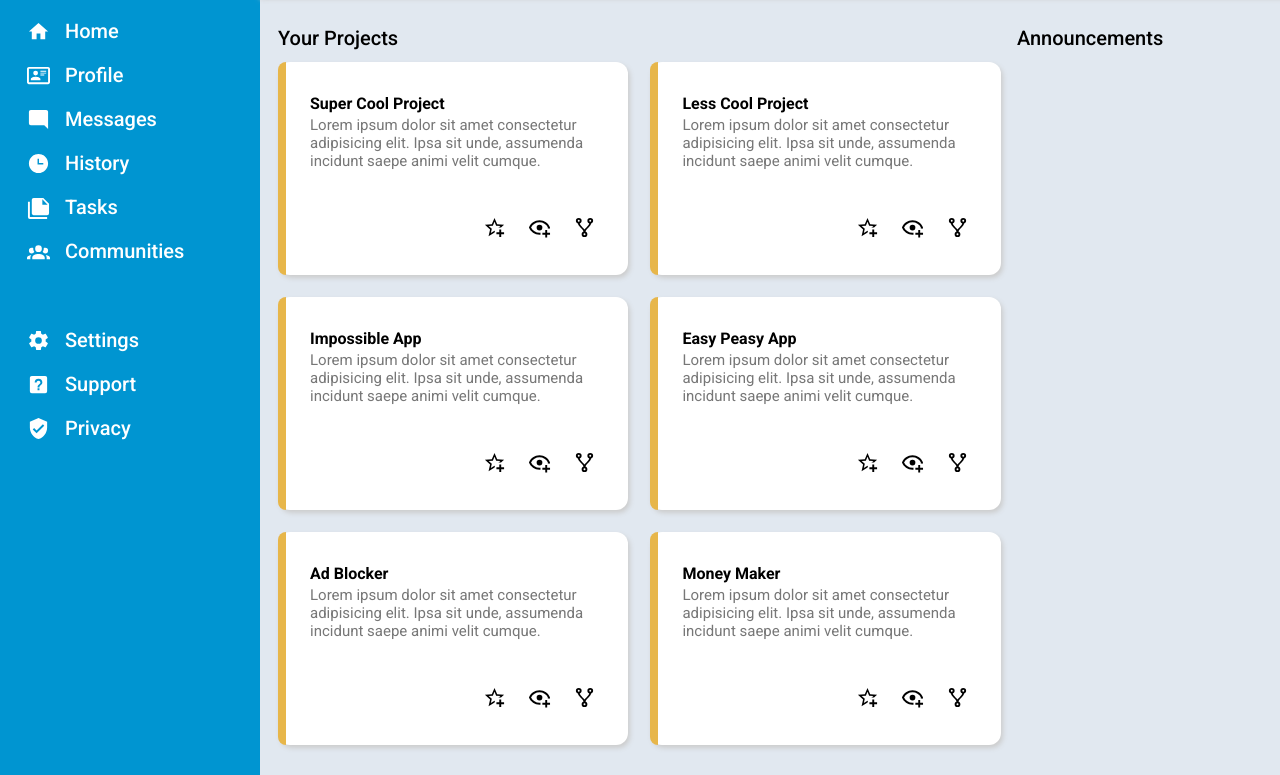
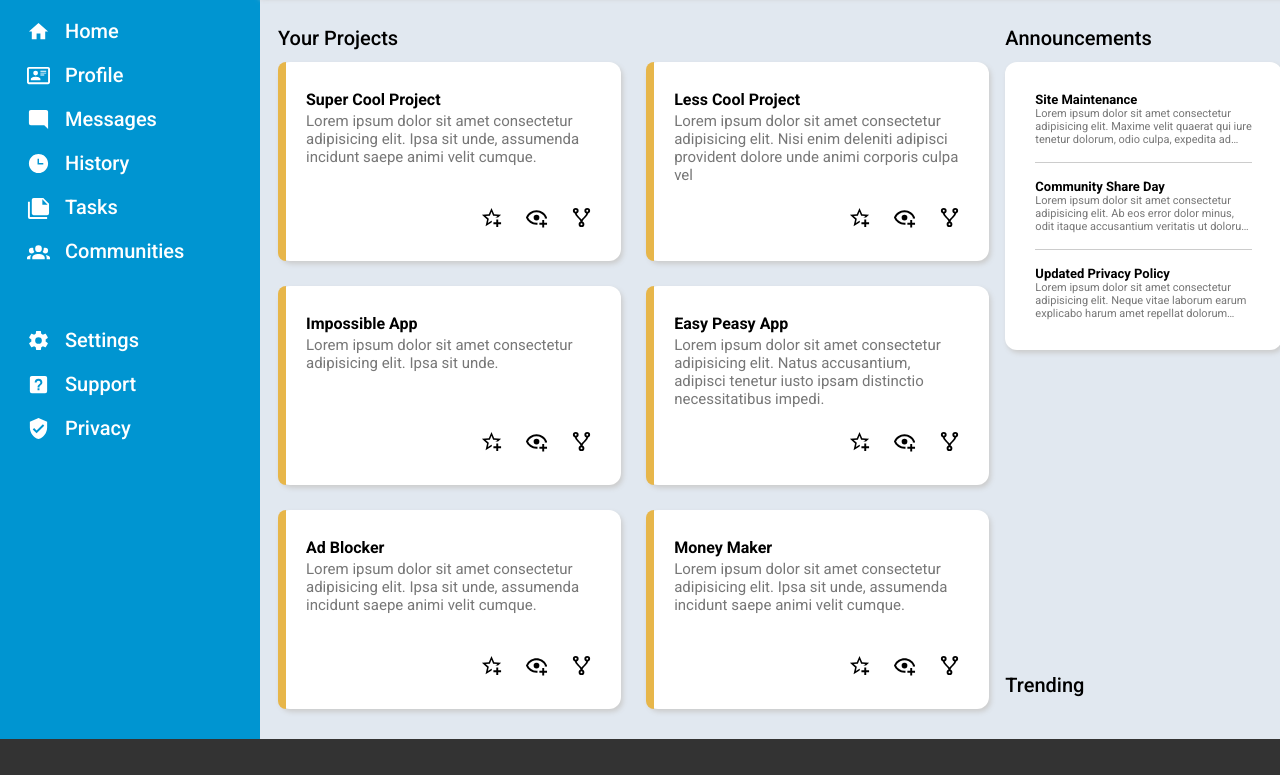
Before and after one commit to zimwick/admin-dashboard, a plain HTML site: page index.html in a window 1280 px wide. Shown: the part 100-875 px from the top of the page. After the commit the page ends 839 px from the top, so only its background shows below. Drawn offline with Linux system fonts and the light colour scheme.

Commit message:
Fix layout but
fixed a bug that was causing layout issues.

```diff
--- a/index.html
+++ b/index.html
@@ -212,6 +212,7 @@
         </div>
       </nav>
       <main>
+        <div class="main-inner-container">
           <div class="projects-container">
             <h3 class="project-header">Your Projects</h3>
             <div class="cards-container">
@@ -219,8 +220,8 @@
                 <div class="card-text-container">
                   <h4 class="card-header">Super Cool Project</h4>
                   <p class="card-text">
-                  Lorem ipsum dolor sit amet consectetur adipisicing elit. Ipsa
-                  sit unde, assumenda incidunt saepe animi velit cumque.
+                    Lorem ipsum dolor sit amet consectetur adipisicing elit.
+                    Ipsa sit unde, assumenda incidunt saepe animi velit cumque.
                   </p>
                 </div>
                 <div class="card-icons-container">
@@ -254,8 +255,9 @@
                 <div class="card-text-container">
                   <h4 class="card-header">Less Cool Project</h4>
                   <p class="card-text">
-                  Lorem ipsum dolor sit amet consectetur adipisicing elit. Ipsa
-                  sit unde, assumenda incidunt saepe animi velit cumque.
+                    Lorem ipsum dolor sit amet consectetur adipisicing elit.
+                    Nisi enim deleniti adipisci provident dolore unde animi
+                    corporis culpa vel
                   </p>
                 </div>
                 <div class="card-icons-container">
@@ -289,8 +291,8 @@
                 <div class="card-text-container">
                   <h4 class="card-header">Impossible App</h4>
                   <p class="card-text">
-                  Lorem ipsum dolor sit amet consectetur adipisicing elit. Ipsa
-                  sit unde, assumenda incidunt saepe animi velit cumque.
+                    Lorem ipsum dolor sit amet consectetur adipisicing elit.
+                    Ipsa sit unde.
                   </p>
                 </div>
                 <div class="card-icons-container">
@@ -324,8 +326,9 @@
                 <div class="card-text-container">
                   <h4 class="card-header">Easy Peasy App</h4>
                   <p class="card-text">
-                  Lorem ipsum dolor sit amet consectetur adipisicing elit. Ipsa
-                  sit unde, assumenda incidunt saepe animi velit cumque.
+                    Lorem ipsum dolor sit amet consectetur adipisicing elit.
+                    Natus accusantium, adipisci tenetur iusto ipsam distinctio
+                    necessitatibus impedi.
                   </p>
                 </div>
                 <div class="card-icons-container">
@@ -359,8 +362,8 @@
                 <div class="card-text-container">
                   <h4 class="card-header">Ad Blocker</h4>
                   <p class="card-text">
-                  Lorem ipsum dolor sit amet consectetur adipisicing elit. Ipsa
-                  sit unde, assumenda incidunt saepe animi velit cumque.
+                    Lorem ipsum dolor sit amet consectetur adipisicing elit.
+                    Ipsa sit unde, assumenda incidunt saepe animi velit cumque.
                   </p>
                 </div>
                 <div class="card-icons-container">
@@ -394,8 +397,8 @@
                 <div class="card-text-container">
                   <h4 class="card-header">Money Maker</h4>
                   <p class="card-text">
-                  Lorem ipsum dolor sit amet consectetur adipisicing elit. Ipsa
-                  sit unde, assumenda incidunt saepe animi velit cumque.
+                    Lorem ipsum dolor sit amet consectetur adipisicing elit.
+                    Ipsa sit unde, assumenda incidunt saepe animi velit cumque.
                   </p>
                 </div>
                 <div class="card-icons-container">
@@ -427,8 +430,44 @@
               </div>
             </div>
           </div>
-        <div class="announcements-container">
+          <div class="side-container">
+            <div>
               <h3 class="project-header">Announcements</h3>
+              <div class="announcements-posts-container">
+                <div class="announcement-post">
+                  <h4>Site Maintenance</h4>
+                  <p>
+                    Lorem ipsum dolor sit amet consectetur adipisicing elit.
+                    Maxime velit quaerat qui iure tenetur dolorum, odio culpa,
+                    expedita ad deserunt odit earum exercitationem officiis
+                    placeat repudiandae eos, sunt vel pariatur?
+                  </p>
+                </div>
+                <div class="announcement-post">
+                  <h4>Community Share Day</h4>
+                  <p>
+                    Lorem ipsum dolor sit amet consectetur adipisicing elit. Ab
+                    eos error dolor minus, odit itaque accusantium veritatis ut
+                    dolorum totam nesciunt porro sint? Omnis nam sed, voluptate
+                    minima rerum quidem!
+                  </p>
+                </div>
+                <div class="announcement-post">
+                  <h4>Updated Privacy Policy</h4>
+                  <p>
+                    Lorem ipsum dolor sit amet consectetur adipisicing elit.
+                    Neque vitae laborum earum explicabo harum amet repellat
+                    dolorum cum, odit nisi pariatur delectus, impedit quibusdam
+                    doloribus deserunt unde tempora aliquam atque.
+                  </p>
+                </div>
+              </div>
+            </div>
+            <div>
+              <h3 class="trending-header project-header">Trending</h3>
+              <div class="trending-posts-container"></div>
+            </div>
+          </div>
         </div>
       </main>
     </div>
--- a/style.css
+++ b/style.css
@@ -38,8 +38,12 @@ nav {
   grid-row: 1/-1;
   padding: 14px;
 }
+
 main {
   background-color: #e1e8f0;
+}
+
+.main-inner-container {
   display: flex;
   padding: 30px 18px;
   gap: 16px;
@@ -194,12 +198,15 @@ button:hover {
 .cards-container {
   display: grid;
   grid-template-columns: 1fr 1fr;
-  gap: 22px;
+  grid-template-rows: 1fr 1fr 1fr;
+  gap: 25px;
 }
 
 .card-container {
+  display: flex;
+  flex-direction: column;
   background-color: #ffffff;
-  padding: 32px;
+  padding: 28px;
   border-radius: 12px;
   position: relative;
   z-index: 0;
@@ -228,12 +235,13 @@ button:hover {
 .card-text {
   font-size: 15px;
   color: #777;
-  margin-bottom: 46px;
+  margin-bottom: 22px;
 }
 
 .card-icons-container {
+  margin-top: auto;
   display: flex;
-  justify-content: right;
+  justify-content: flex-end;
   gap: 22px;
 }
 
@@ -246,3 +254,41 @@ button:hover {
   font-size: 20px;
   margin-bottom: 12px;
 }
+
+.side-container {
+  flex: 28%;
+  display: flex;
+  flex-direction: column;
+  justify-content: space-between;
+}
+
+.announcement-post h4 {
+  font-size: 13px;
+}
+
+.announcement-post:not(:last-child) {
+  padding-bottom: 16px;
+  border-bottom: 1px solid #ccc;
+}
+
+.announcement-post:not(:first-child) {
+  padding-top: 16px;
+}
+
+.announcement-post p {
+  color: #777;
+  display: -webkit-box;
+  -webkit-line-clamp: 3;
+  -webkit-box-orient: vertical;
+  overflow: hidden;
+  font-size: 11px;
+}
+
+.announcements-posts-container {
+  background-color: #ffffff;
+  border-radius: 12px;
+  box-shadow: 2px 3px 5px #ccc;
+  padding: 30px;
+  display: flex;
+  flex-direction: column;
+}
```
Lines whose indentation alone changed are shown as unchanged.
